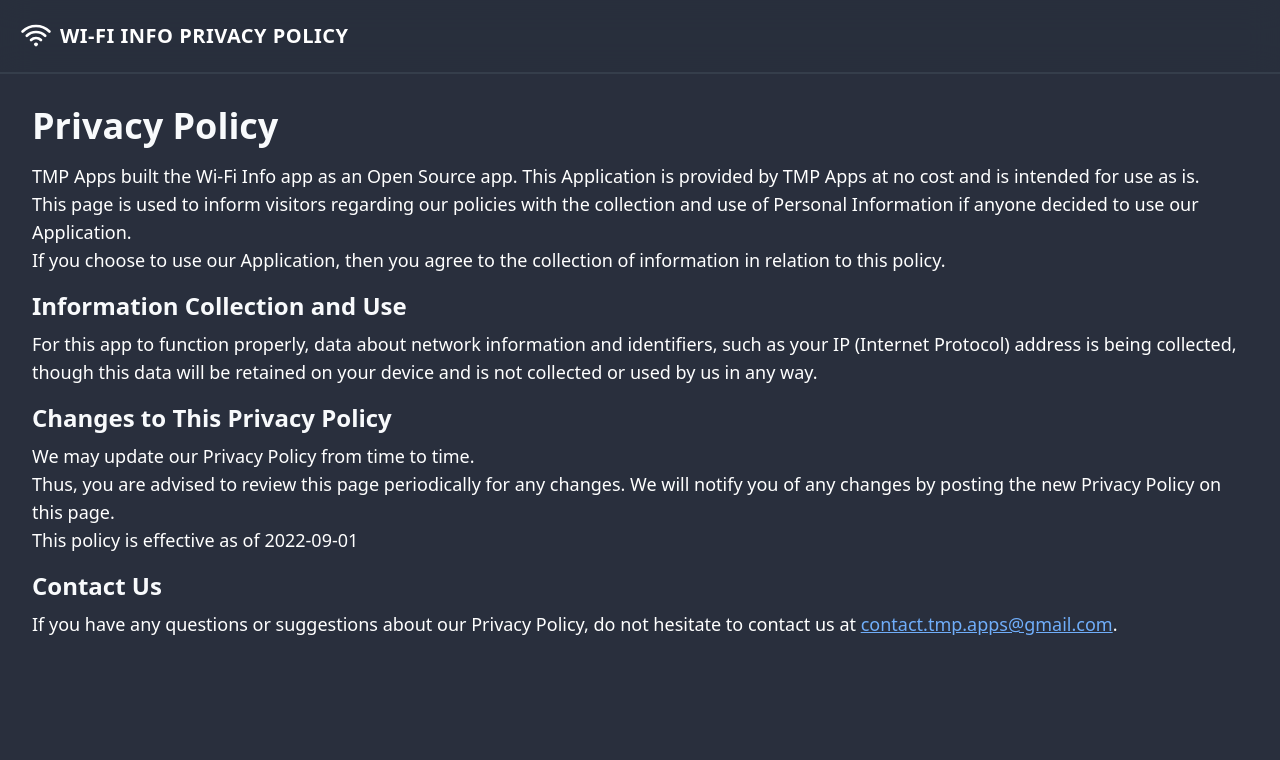
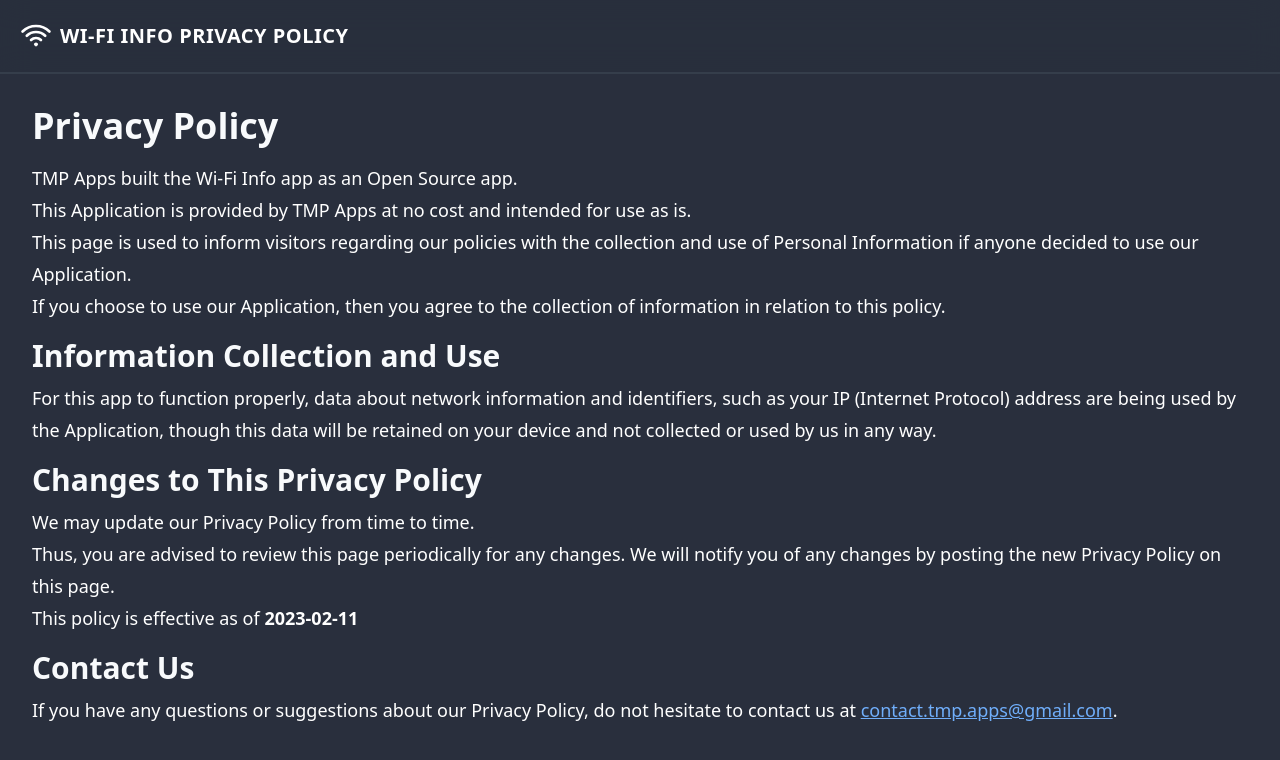
Before and after one commit to TrueMLGPro/truemlgpro.github.io, a Next.js app: page /wifi_info/privacy in a window 1280 px wide. Shown: the top 760 px of the page. Built offline with nearby package versions, Linux system fonts and the light colour scheme.

Commit message:
:briefcase: Prepared Privacy Policy for publication

```diff
--- a/components/HeadingText2.js
+++ b/components/HeadingText2.js
@@ -1,6 +1,6 @@
 export default function HeadingText2({children}) {
   return (
-    <h2 className='font-fira font-extrabold text-slate-50 mb-2 mt-4 2xsm:text-base xsm:text-lg sm:text-lg md:text-2xl lg:text-2xl'>
+    <h2 className='font-fira font-extrabold text-slate-50 mb-2 mt-4 2xsm:text-lg xsm:text-xl sm:text-xl md:text-2xl lg:text-3xl'>
       {children}
     </h2>
   )
--- a/pages/wifi_info/privacy.js
+++ b/pages/wifi_info/privacy.js
@@ -16,15 +16,16 @@
         Wi-Fi Info Privacy Policy
       </Navbar>
 
-      <div className='flex-grow m-8 pb-8 text-white'>
+      <div className='flex-grow pb-8 xsm:m-8 text-white lg:mx-auto lg:px-8 max-w-7xl'>
         { /* TODO: FORMAT THIS */ }
         { /* TODO: ADD MORE HEADINGS ACCORDING TO PLAY STORE POLICY */ }
         <HeadingText1>
           Privacy Policy
         </HeadingText1>
-        <p className='text-lg'>
+        <p className='text-lg leading-8'>
           TMP Apps built the Wi-Fi Info app as an Open Source app.
-          This Application is provided by TMP Apps at no cost and is intended for use as is.
+          <br/>
+          This Application is provided by TMP Apps at no cost and intended for use as is.
           <br/>
           This page is used to inform visitors regarding our policies with the collection and
           use of Personal Information if anyone decided to use our Application.
@@ -35,26 +36,26 @@
         <HeadingText2>
           Information Collection and Use
         </HeadingText2>
-        <p className='text-lg'>
-          For this app to function properly, data about network information and identifiers, such as your IP (Internet Protocol) address is being collected,
-          though this data will be retained on your device and is not collected or used by us in any way.
+        <p className='text-lg leading-8'>
+          For this app to function properly, data about network information and identifiers, such as your IP (Internet Protocol) address are being used by the Application,
+          though this data will be retained on your device and not collected or used by us in any way.
         </p>
         <HeadingText2>
           Changes to This Privacy Policy
         </HeadingText2>
-        <p className='text-lg'>
+        <p className='text-lg leading-8'>
           We may update our Privacy Policy from time to time.
           <br/>
           Thus, you are advised to review this page periodically for any changes.
           We will notify you of any changes by posting the new Privacy Policy on this page.
         </p>
-        <p className='text-lg'>
-          This policy is effective as of 2022-09-01
+        <p className='text-lg leading-8'>
+          This policy is effective as of <b>2023-02-11</b>
         </p>
         <HeadingText2>
           Contact Us
         </HeadingText2>
-        <p className='text-lg'>
+        <p className='text-lg leading-8'>
           If you have any questions or suggestions about our
           Privacy Policy, do not hesitate to contact us at <a className='underline text-blue-400 hover:text-blue-600 visited:text-purple-600' href="mailto:contact.tmp.apps@gmail.com">contact.tmp.apps@gmail.com</a>.
         </p>
--- a/styles/main.css
+++ b/styles/main.css
@@ -735,6 +735,18 @@
 .uppercase {
   text-transform: uppercase;
 }
+.leading-tight {
+  line-height: 1.25;
+}
+.leading-6 {
+  line-height: 1.5rem;
+}
+.leading-8 {
+  line-height: 2rem;
+}
+.leading-7 {
+  line-height: 1.75rem;
+}
 .tracking-tight {
   letter-spacing: -0.025em;
 }
@@ -841,12 +853,21 @@
     font-size: 1.5rem;
     line-height: 2rem;
   }
+
+  .\32xsm\:text-lg {
+    font-size: 1.125rem;
+    line-height: 1.75rem;
+  }
 }
 
 @media (min-width: 360px) {
 
   .xsm\:m-4 {
     margin: 1rem;
+  }
+
+  .xsm\:m-8 {
+    margin: 2rem;
   }
 
   .xsm\:mx-auto {
@@ -920,12 +941,21 @@
     font-size: 1.875rem;
     line-height: 2.25rem;
   }
+
+  .xsm\:text-xl {
+    font-size: 1.25rem;
+    line-height: 1.75rem;
+  }
 }
 
 @media (min-width: 480px) {
 
   .sm\:m-4 {
     margin: 1rem;
+  }
+
+  .sm\:m-8 {
+    margin: 2rem;
   }
 
   .sm\:mx-auto {
@@ -1017,6 +1047,11 @@
     margin-right: 0px;
   }
 
+  .lg\:mx-auto {
+    margin-left: auto;
+    margin-right: auto;
+  }
+
   .lg\:flex {
     display: flex;
   }
@@ -1073,6 +1108,11 @@
     padding-bottom: 3rem;
   }
 
+  .lg\:px-8 {
+    padding-left: 2rem;
+    padding-right: 2rem;
+  }
+
   .lg\:text-left {
     text-align: left;
   }
@@ -1082,9 +1122,9 @@
     line-height: 2rem;
   }
 
-  .lg\:text-4xl {
-    font-size: 2.25rem;
-    line-height: 2.5rem;
+  .lg\:text-3xl {
+    font-size: 1.875rem;
+    line-height: 2.25rem;
   }
 }
 
```
